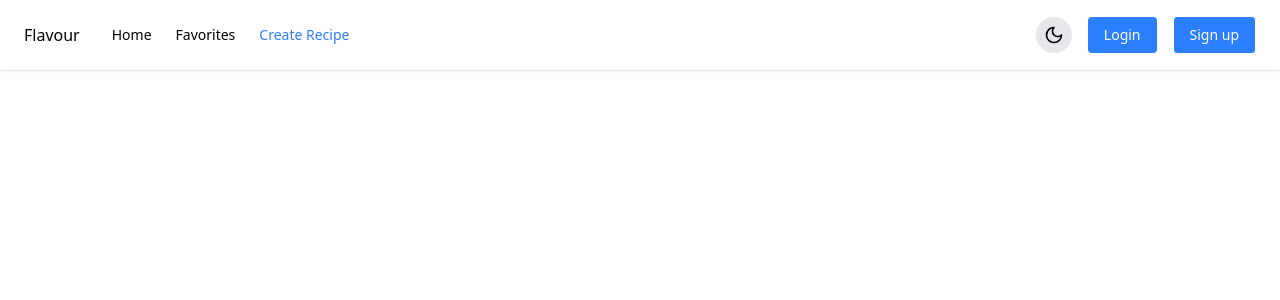
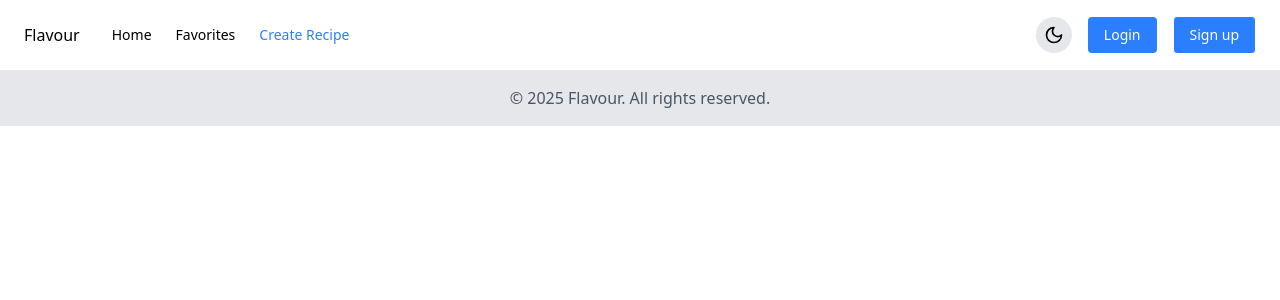
Before and after one commit to Kirushnabalan/Recipe-Web, a React (Vite) app: page /create-recipe in a window 1280 px wide. Shown: the top 300 px of the page. Built offline with nearby package versions, Linux system fonts and the light colour scheme; the HTML template or start-up script is replaced by a standard one.

Commit message:
footer part also added

```diff
--- a/src/App.jsx
+++ b/src/App.jsx
@@ -4,6 +4,8 @@ import { Routes, Route } from "react-router-dom";
 import Home from "./pages/Home";
 import Favorites from "./pages/Favorites";
 import CreateRecipe from "./pages/CreateRecipe";
+import PageFooter from "./commponents/PageFooter";
+
 
 function App() {
   return (
@@ -14,6 +16,7 @@ function App() {
         <Route path="/favorites" element={<Favorites />} />
         <Route path="/create-recipe" element={<CreateRecipe />} />
       </Routes>
+      <PageFooter />
     </>
   );
 }
--- /dev/null
+++ b/src/commponents/PageFooter.jsx
@@ -0,0 +1,15 @@
+import React from 'react'
+
+const PageFooter = () => {
+  return (
+    <div>
+    <footer className="bg-gray-200 dark:bg-gray-800 text-center py-4">
+        <p className='text-gray-600 dark:text-gray-300'>
+            &copy; {new Date().getFullYear()} Flavour. All rights reserved.
+        </p>
+    </footer>
+    </div>
+  )
+}
+
+export default PageFooter
```
